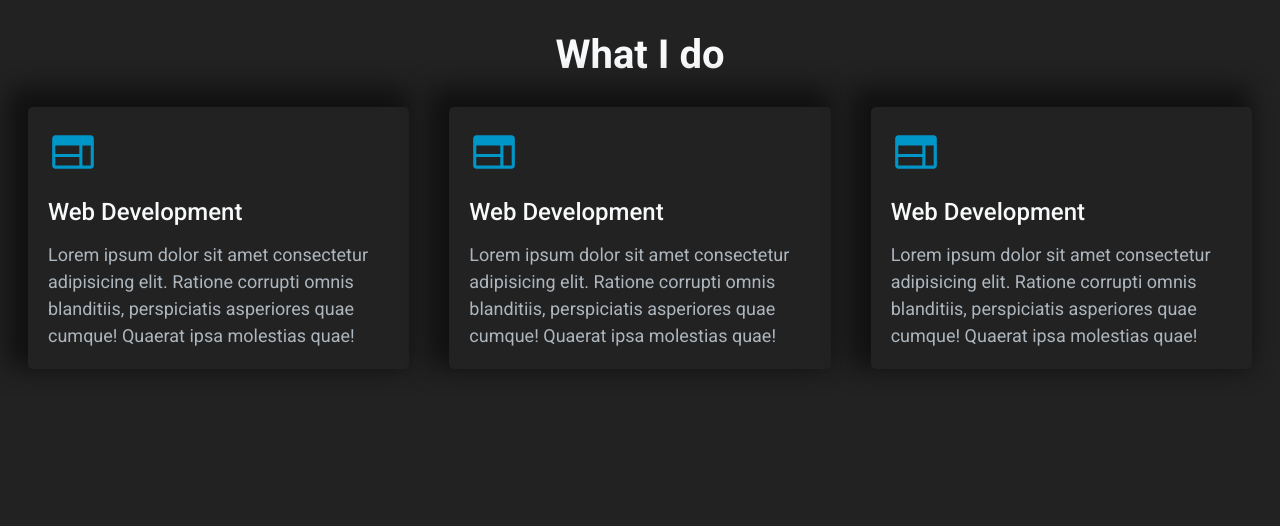
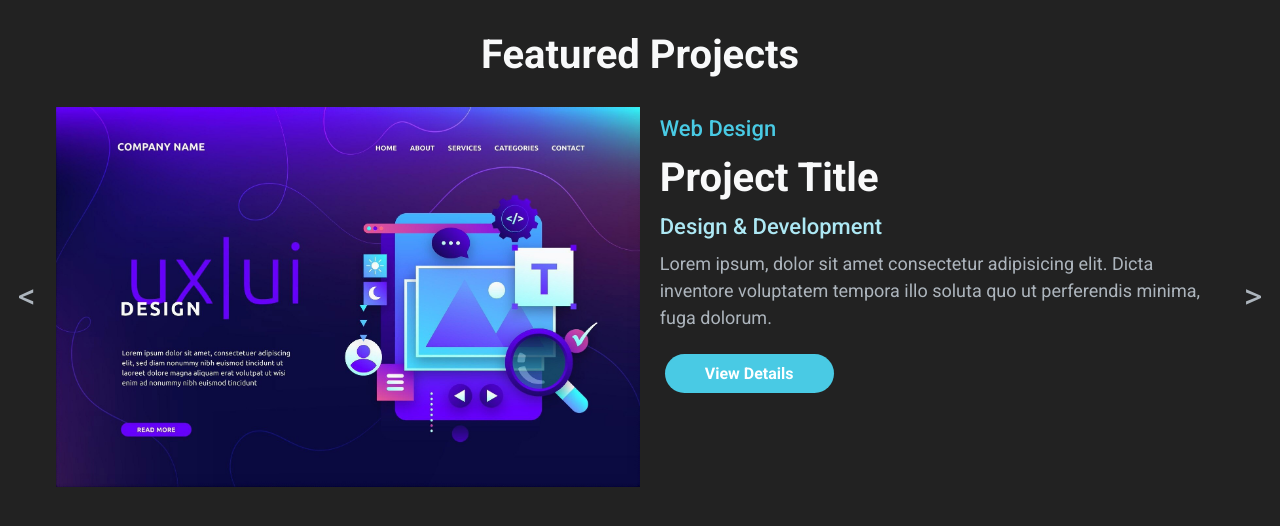
Before and after one commit to ZarPestano/Landing-Page, a plain HTML site: page index.html in a window 1280 px wide. Drawn offline with Linux system fonts and the light colour scheme.

Commit message:
Building projects section

```diff
--- a/css/styles.css
+++ b/css/styles.css
@@ -513,3 +513,85 @@ a:hover {
 .field-description {
   margin-bottom: 0;
 }
+
+/* PROJECTS */
+
+.projects-heading {
+  text-align: center;
+  margin-bottom: 3rem;
+}
+
+.project-container {
+  /* display: flex;
+  justify-content: space-between; */
+  display: inline;
+}
+
+.project-grid {
+  grid-template-columns: max-content 1fr max-content;
+  grid-template-rows: 1fr max-content;
+  height: max-content;
+}
+
+.project-content {
+  margin: 1rem;
+  grid-column: 1 / -1;
+}
+
+.project-arrow {
+  margin: auto 1rem;
+  font-size: 3.5rem;
+  grid-row: 1;
+}
+
+.previous-arrow {
+  grid-column: 1;
+  margin-right: 2rem;
+}
+
+.next-arrow {
+  grid-column: 3;
+  margin-left: 2rem;
+}
+
+.project-image {
+  max-height: 500px;
+  width: 100%;
+  margin: auto;
+  margin-top: 0;
+  grid-column: 2;
+}
+
+.project-category-primary {
+  color: var(--primary-color);
+}
+
+.project-category {
+  margin-top: 1rem;
+}
+
+.project-title {
+  margin: 1.5rem 0;
+}
+
+.project-involvement {
+  margin-top: 0;
+  color: var(--accent-color);
+}
+
+@media screen and (min-width: 1024px) {
+  .project-grid {
+    grid-template-columns: max-content 1fr 1fr max-content;
+    grid-template-rows: max-content;
+  }
+
+  .project-content {
+    margin-top: 0;
+    margin-left: 2rem;
+    grid-column: 3;
+  }
+
+  .next-arrow {
+    grid-column: -1;
+  }
+}
--- a/index.html
+++ b/index.html
@@ -14,69 +14,27 @@
     <script defer src="js/script.js"></script>
   </head>
   <body>
-    <div class="fields">
-      <h2 class="fields-heading">What I do</h2>
-      <div class="grid grid--1x3">
-        <div class="field-card card">
-          <svg
-            class="field-icon icon icon--secondary"
-            xmlns="http://www.w3.org/2000/svg"
-            height="48px"
-            viewBox="0 -960 960 960"
-            width="48px"
-            fill="#5f6368"
-          >
-            <path
-              d="M140-160q-24 0-42-18t-18-42v-520q0-24 18-42t42-18h680q24 0 42 18t18 42v520q0 24-18 42t-42 18H140Zm0-60h461v-163H140v163Zm521 0h159v-386H661v386ZM140-443h461v-163H140v163Z"
-            />
-          </svg>
-          <h3 class="field-title">Web Development</h3>
-          <p class="field-description">
-            Lorem ipsum dolor sit amet consectetur adipisicing elit. Ratione
-            corrupti omnis blanditiis, perspiciatis asperiores quae cumque!
-            Quaerat ipsa molestias quae!
+    <div class="projects">
+      <h2 class="projects-heading">Featured Projects</h2>
+      <div class="project-grid grid">
+        <span class="project-arrow previous-arrow"><</span>
+        <img
+          class="project-image"
+          src="./images/sample-web-page-cropped.png"
+          alt=""
+        />
+        <div class="project-content">
+          <h4 class="project-category project-category-primary">Web Design</h4>
+          <h2 class="project-title">Project Title</h2>
+          <h4 class="project-involvement">Design & Development</h4>
+          <p class="project-description">
+            Lorem ipsum, dolor sit amet consectetur adipisicing elit. Dicta
+            inventore voluptatem tempora illo soluta quo ut perferendis minima,
+            fuga dolorum.
           </p>
+          <button class="btn btn--primary">View Details</button>
         </div>
-        <div class="field-card card">
-          <svg
-            class="field-icon icon icon--secondary"
-            xmlns="http://www.w3.org/2000/svg"
-            height="48px"
-            viewBox="0 -960 960 960"
-            width="48px"
-            fill="#5f6368"
-          >
-            <path
-              d="M140-160q-24 0-42-18t-18-42v-520q0-24 18-42t42-18h680q24 0 42 18t18 42v520q0 24-18 42t-42 18H140Zm0-60h461v-163H140v163Zm521 0h159v-386H661v386ZM140-443h461v-163H140v163Z"
-            />
-          </svg>
-          <h3 class="field-title">Web Development</h3>
-          <p class="field-description">
-            Lorem ipsum dolor sit amet consectetur adipisicing elit. Ratione
-            corrupti omnis blanditiis, perspiciatis asperiores quae cumque!
-            Quaerat ipsa molestias quae!
-          </p>
-        </div>
-        <div class="field-card card">
-          <svg
-            class="field-icon icon icon--secondary"
-            xmlns="http://www.w3.org/2000/svg"
-            height="48px"
-            viewBox="0 -960 960 960"
-            width="48px"
-            fill="#5f6368"
-          >
-            <path
-              d="M140-160q-24 0-42-18t-18-42v-520q0-24 18-42t42-18h680q24 0 42 18t18 42v520q0 24-18 42t-42 18H140Zm0-60h461v-163H140v163Zm521 0h159v-386H661v386ZM140-443h461v-163H140v163Z"
-            />
-          </svg>
-          <h3 class="field-title">Web Development</h3>
-          <p class="field-description">
-            Lorem ipsum dolor sit amet consectetur adipisicing elit. Ratione
-            corrupti omnis blanditiis, perspiciatis asperiores quae cumque!
-            Quaerat ipsa molestias quae!
-          </p>
-        </div>
+        <span class="project-arrow next-arrow">></span>
       </div>
     </div>
   </body>
```
Also changed, not shown: images/sample-web-page-cropped.png (added), images/sample-web-page.png (added), 1 other file.
